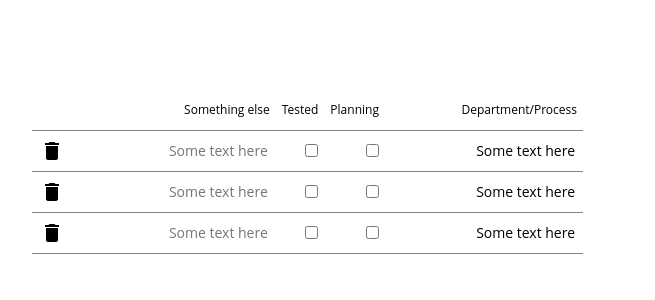
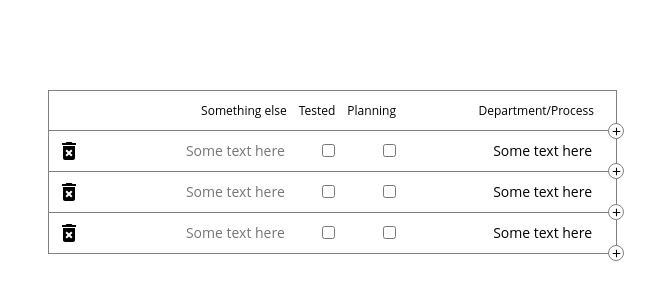
Before and after one commit to tshch92/IQC-tables, a plain HTML site: page index.html in a window 1280 px wide. Shown: the part 110-410 px from the top of the page, without its empty margins (463-1118 px from the left). Drawn offline with nearby package versions, Linux system fonts and the light colour scheme.

Commit message:
no hover

```diff
--- a/scss/_buttons.scss
+++ b/scss/_buttons.scss
@@ -15,7 +15,7 @@ button {
     content: "";
     width: 24px;
     height: 24px;
-    background-image: url(./delete_black_24dp.svg);
+    background-image: url(./delete_forever_black_24dp.svg);
     background-position: center;
     background-repeat: no-repeat;
   }
@@ -33,15 +33,27 @@ button {
   height: 32px;
   width: 32px;
   position: absolute;
-  right: 0;
+  right: -16px;
   top: 24px;
   z-index: 2;
 
+  &:hover::after{
+    background-color: blue;
+    background-image: url(./add_white_24dp.svg);
+    border: 1px solid blue;
+  }
+
   &:after {
     content: "";
-    width: 24px;
-    height: 24px;
+    width: 16px;
+    height: 16px;
     background-position: center;
     background-repeat: no-repeat;
+    background-size: 90%;
+    border: 1px solid grey;
+    border-radius: 50%;
+    box-sizing: border-box;
+    background-color: white;
+    background-image: url(./add_black_24dp.svg);
   }
 }
--- a/scss/styles.scss
+++ b/scss/styles.scss
@@ -15,37 +15,37 @@ table {
 }
 
 .table-header {
-    font-size: 12px;
-
+  font-size: 12px;
 }
 
 tr {
-  border: 0;
+  border: 1px solid grey;
+  border-bottom: 0;
   border-spacing: 0;
   height: 40px;
 
   &:hover {
     //background-color: hotpink;
 
-    & .add{
-    background-color: white;
+    &:after {
+      background-color: #cccccc;
+    }
+  }
 
-    &:after {
-      background-image: url(./add_black_24dp.svg);
-    }}
+  &:last-child {
+    border-bottom: 1px solid grey;
   }
 }
 
 td {
   position: relative;
   z-index: 1;
-  min-width: 32px;
+  min-width: 16px;
   padding: 0 6px;
   border-bottom: 1px solid grey;
 
   &:first-child {
     padding: 0;
-    border: 1px solid white;
   }
 
   &:last-child {
@@ -60,7 +60,7 @@ td {
   }
 
   &-text {
-      font-size: 14px;
+    font-size: 14px;
     display: flex;
     height: 40px;
     border: 0;
```
Also changed, not shown: add_white_24dp.svg (added), delete_forever_black_24dp.svg (added), styles.css.
